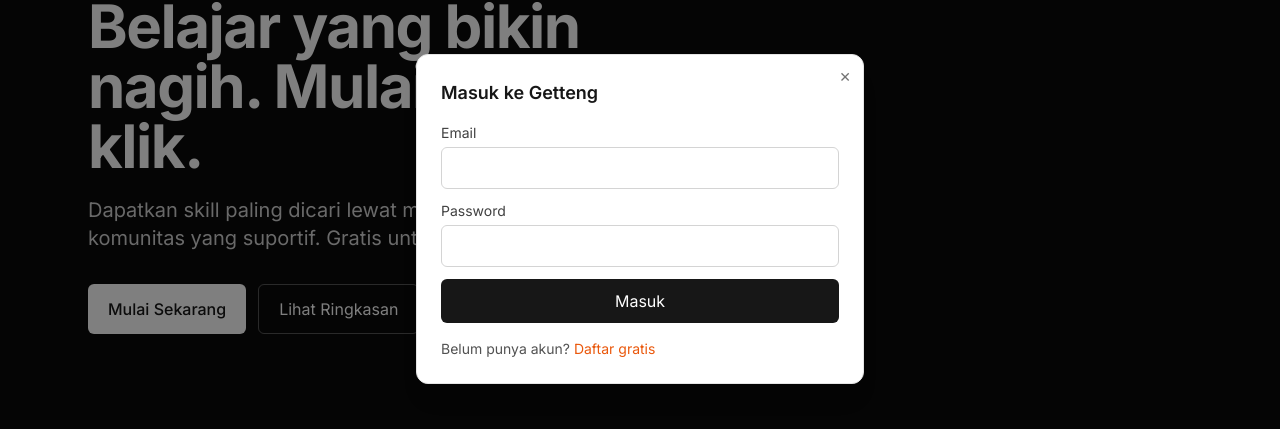
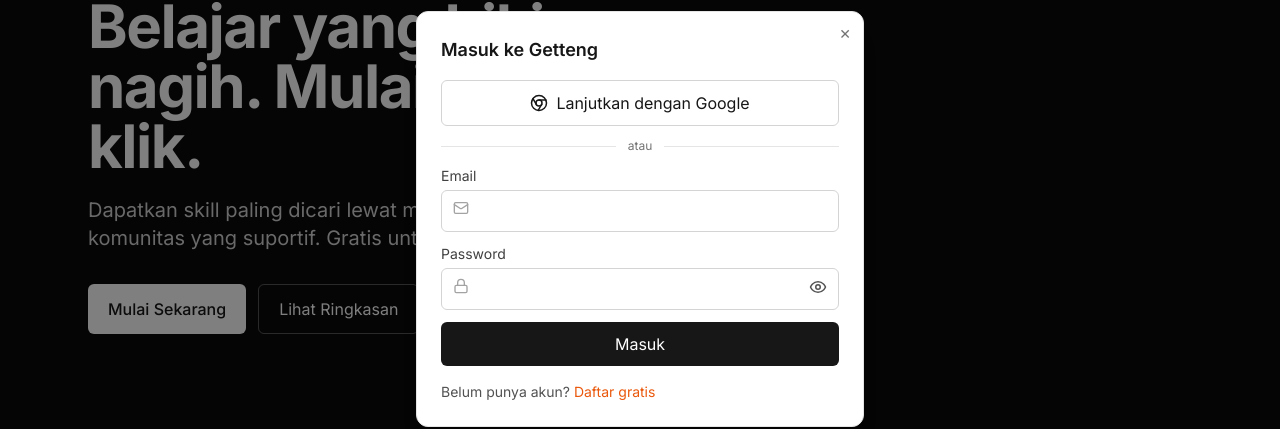
Before and after one commit to flamesuserresource3/frontend-repo_xl0vxp8x_f1yh4q, a React (Vite) app: page / in a window 1280 px wide. Both pictures are taken after a click on the button "Masuk". Shown: the part 181-610 px from the top of the page. Built offline with nearby package versions, Linux system fonts and the light colour scheme; no server answers; a web font is replaced by a local one.

Commit message:
Update project prj_xl0vxp8x - 2025-11-03T23:46:33.867Z

```diff
--- a/src/components/LoginModal.jsx
+++ b/src/components/LoginModal.jsx
@@ -1,15 +1,19 @@
 import React from 'react';
+import { Eye, EyeOff, Mail, Lock, User as UserIcon, Chrome } from 'lucide-react';
 
 export default function LoginModal({ open, onClose, presetModule, onSuccess }) {
   const [mode, setMode] = React.useState('login'); // 'login' | 'register'
   const [email, setEmail] = React.useState('');
   const [password, setPassword] = React.useState('');
+  const [showPassword, setShowPassword] = React.useState(false);
   const [name, setName] = React.useState('');
   const [loading, setLoading] = React.useState(false);
   const [message, setMessage] = React.useState('');
   const [error, setError] = React.useState('');
+  const [googleLoading, setGoogleLoading] = React.useState(false);
 
   const baseUrl = import.meta.env.VITE_BACKEND_URL?.replace(/\/$/, '') || '';
+  const googleClientId = import.meta.env.VITE_GOOGLE_CLIENT_ID || '';
 
   React.useEffect(() => {
     if (!open) return;
@@ -76,6 +80,73 @@
     }
   };
 
+  const ensureGoogleLib = () => {
+    return new Promise((resolve, reject) => {
+      if (window.google && window.google.accounts && window.google.accounts.id) return resolve();
+      const script = document.createElement('script');
+      script.src = 'https://accounts.google.com/gsi/client';
+      script.async = true;
+      script.defer = true;
+      script.onload = () => resolve();
+      script.onerror = () => reject(new Error('Gagal memuat Google Identity Services'));
+      document.head.appendChild(script);
+    });
+  };
+
+  const handleGoogleCredential = async (credential) => {
+    try {
+      if (!baseUrl) throw new Error('Konfigurasi backend belum diset (VITE_BACKEND_URL)');
+      const res = await fetch(`${baseUrl}/auth/google`, {
+        method: 'POST',
+        headers: { 'Content-Type': 'application/json' },
+        body: JSON.stringify({ id_token: credential }),
+      });
+      const data = await res.json();
+      if (!res.ok || !data.ok) {
+        throw new Error(data?.detail || data?.message || 'Login Google gagal');
+      }
+      persistSession(data.user, data.token);
+      setMessage('Login Google berhasil!');
+      onSuccess?.(data.user, data.token, presetModule || null);
+      onClose();
+    } catch (err) {
+      setError(err.message || 'Terjadi kesalahan saat login Google');
+    } finally {
+      setGoogleLoading(false);
+    }
+  };
+
+  const onGoogleClick = async () => {
+    setError('');
+    setMessage('');
+    setGoogleLoading(true);
+    try {
+      if (!googleClientId) throw new Error('Google Client ID belum diset (VITE_GOOGLE_CLIENT_ID)');
+      await ensureGoogleLib();
+      window.google.accounts.id.initialize({
+        client_id: googleClientId,
+        callback: (resp) => {
+          if (resp && resp.credential) {
+            handleGoogleCredential(resp.credential);
+          } else {
+            setGoogleLoading(false);
+            setError('Tidak menerima kredensial Google');
+          }
+        },
+      });
+      // Show Google One Tap / prompt
+      window.google.accounts.id.prompt((notification) => {
+        // If One Tap is not displayed, fallback to a popup "select_account"
+        if (notification && notification.isNotDisplayed()) {
+          window.google.accounts.id.prompt();
+        }
+      });
+    } catch (err) {
+      setGoogleLoading(false);
+      setError(err.message || 'Gagal memulai login Google');
+    }
+  };
+
   return (
     <div className="fixed inset-0 z-[60] flex items-center justify-center">
       <div className="absolute inset-0 bg-black/50" onClick={onClose} />
@@ -91,38 +162,72 @@
           ) : null}
         </div>
 
-        <form onSubmit={handleSubmit} className="mt-4 space-y-3">
+        <div className="mt-4 grid gap-3">
+          <button
+            type="button"
+            onClick={onGoogleClick}
+            disabled={googleClientId === '' || googleLoading}
+            className="w-full inline-flex items-center justify-center gap-2 px-4 py-2.5 rounded-md border border-neutral-300 dark:border-neutral-700 bg-white dark:bg-neutral-800 text-neutral-900 dark:text-white hover:bg-neutral-50 dark:hover:bg-neutral-700 disabled:opacity-60 transition"
+          >
+            <Chrome size={18} />
+            {googleLoading ? 'Menghubungkan…' : 'Lanjutkan dengan Google'}
+          </button>
+          <div className="flex items-center gap-3">
+            <div className="h-px flex-1 bg-neutral-200 dark:bg-neutral-800" />
+            <span className="text-xs text-neutral-500">atau</span>
+            <div className="h-px flex-1 bg-neutral-200 dark:bg-neutral-800" />
+          </div>
+        </div>
+
+        <form onSubmit={handleSubmit} className="mt-3 space-y-3">
           {mode === 'register' && (
             <div>
               <label className="block text-sm mb-1 text-neutral-700 dark:text-neutral-300">Nama</label>
+              <div className="relative">
+                <span className="absolute left-3 top-2.5 text-neutral-400"><UserIcon size={16} /></span>
                 <input
                   type="text"
                   value={name}
                   onChange={(e) => setName(e.target.value)}
                   required
-                className="w-full px-3 py-2 rounded-md border border-neutral-300 dark:border-neutral-700 bg-white dark:bg-neutral-800 text-neutral-900 dark:text-white outline-none focus:ring-2 focus:ring-orange-500"
+                  className="w-full pl-9 pr-3 py-2 rounded-md border border-neutral-300 dark:border-neutral-700 bg-white dark:bg-neutral-800 text-neutral-900 dark:text-white outline-none focus:ring-2 focus:ring-orange-500"
                 />
+              </div>
             </div>
           )}
           <div>
             <label className="block text-sm mb-1 text-neutral-700 dark:text-neutral-300">Email</label>
+            <div className="relative">
+              <span className="absolute left-3 top-2.5 text-neutral-400"><Mail size={16} /></span>
               <input
                 type="email"
                 value={email}
                 onChange={(e) => setEmail(e.target.value)}
                 required
-              className="w-full px-3 py-2 rounded-md border border-neutral-300 dark:border-neutral-700 bg-white dark:bg-neutral-800 text-neutral-900 dark:text-white outline-none focus:ring-2 focus:ring-orange-500"
+                className="w-full pl-9 pr-10 py-2 rounded-md border border-neutral-300 dark:border-neutral-700 bg-white dark:bg-neutral-800 text-neutral-900 dark:text-white outline-none focus:ring-2 focus:ring-orange-500"
               />
+            </div>
           </div>
           <div>
             <label className="block text-sm mb-1 text-neutral-700 dark:text-neutral-300">Password</label>
+            <div className="relative">
+              <span className="absolute left-3 top-2.5 text-neutral-400"><Lock size={16} /></span>
               <input
-              type="password"
+                type={showPassword ? 'text' : 'password'}
                 value={password}
                 onChange={(e) => setPassword(e.target.value)}
                 required
-              className="w-full px-3 py-2 rounded-md border border-neutral-300 dark:border-neutral-700 bg-white dark:bg-neutral-800 text-neutral-900 dark:text-white outline-none focus:ring-2 focus:ring-orange-500"
+                className="w-full pl-9 pr-10 py-2 rounded-md border border-neutral-300 dark:border-neutral-700 bg-white dark:bg-neutral-800 text-neutral-900 dark:text-white outline-none focus:ring-2 focus:ring-orange-500"
               />
+              <button
+                type="button"
+                onClick={() => setShowPassword((s) => !s)}
+                className="absolute right-2 top-1.5 p-1 rounded hover:bg-neutral-100 dark:hover:bg-neutral-700 text-neutral-600 dark:text-neutral-300"
+                aria-label={showPassword ? 'Sembunyikan password' : 'Tampilkan password'}
+              >
+                {showPassword ? <EyeOff size={18} /> : <Eye size={18} />}
+              </button>
+            </div>
           </div>
           {message && (
             <div className="text-sm text-green-700 dark:text-green-400 bg-green-50 dark:bg-green-900/20 border border-green-200 dark:border-green-800 rounded-md px-3 py-2">
```
Also changed, not shown: 1 other file (tests, documents, lock files or other folders). Lines whose indentation alone changed are shown as unchanged.
